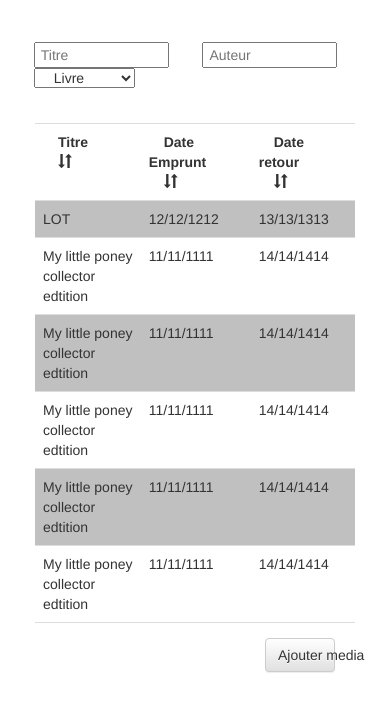
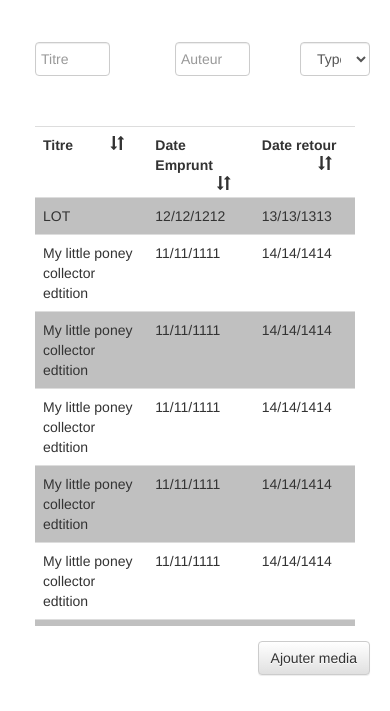
Before and after one commit to nicosor/mediatic, a plain HTML site: page ui/maquette/mediaSearch.html in a window 390 px wide. Shown: the part 133-844 px from the top of the page. Drawn offline with nearby package versions, Linux system fonts and the light colour scheme.

Commit message:
fin responsive

```diff
--- a/ui/maquette/mediaSearch.html
+++ b/ui/maquette/mediaSearch.html
@@ -21,6 +21,50 @@
 
 	input.noPaddingLeft {
 		padding-left : 5px;
+	}
+
+	.row {
+		margin-right: 0px;
+		margin-left: 0px;
+	}
+
+	div.onVireLePadding {
+		    position: relative;
+		    min-height: 1px;
+		    padding-right: 0px;
+		    padding-left: 0px;
+	}
+
+	#readOnly.moins,
+	#modifyMedia:not(.moins)
+	{
+		display : none;
+	}
+
+	input.padding
+	{
+		padding-left : 5px ;
+	}
+
+	.div
+	{
+		height: 500px;
+		overflow-y:auto;
+	}
+
+	table
+	{
+		height:100%;
+	}
+
+	tr:nth-child(even)
+	{
+		background-color: silver;
+	}
+
+	div#noPadding
+	{
+		padding-right : 0;
 	}
 
 	</style>
@@ -48,23 +92,34 @@
 		<h1 class="col-xs-12"><div class="text-center">Recherche Media</div></h1>
 	</div>
 	<br>
-	<div class="form-group row noPaddingLeft" id="chieur">
-		<input type="text" name="Titre" placeholder="Titre" class="col-sm-2 col-sm-offset-2 col-xs-4 col-xs-offset-1 noPaddingLeft">
-		<input type="text" name="Auteur" placeholder="Auteur" class="col-sm-2 col-sm-offset-1 col-md-3 col-sm-offset-1 col-xs-4 col-xs-offset-1 noPaddingLeft">
-		<select name="Type" class="col-sm-2 col-sm-offset-1 col-xs-3 col-xs-offset-1 col-md-1 col-md-offset-1">
-			<option value="Livre">Livre</option>
-			<option value="CD">CD</option>
-			<option value="DVD">DVD</option>
-		</select>
-	</div>
+	<form class="form-horizontal">
+		<div class="form-group">
+			<div class="col-xs-3 col-xs-offset-1 col-sm-3 col-sm-offset-2">
+				<input type="text" class="form-control padding" placeholder="Titre">
+			</div>
+			<div class="col-xs-3 col-xs-offset-1 col-sm-2 col-sm-offset-1">
+				<input type="text" class="form-control padding" placeholder="Auteur">
+			</div>
+			<div class="col-xs-2 col-xs-offset-1 col-sm-1 onVireLePadding">
+			  <select class="form-control">
+			  	<option selected disabled>Type</option>
+			    <option>Livre</option>
+			    <option>CD</option>
+			    <option>DVD</option>
+			  </select>
+			</div>
+		</div>
+		<div class="form-group">
+		</div>
+	</form>
 	<br>
 	<div class="form-group row">
 		<div class="col-xs-10 col-xs-offset-1 col-sm-8 col-sm-offset-2 div">
 			<table class="table">
 				<tbody><tr>
-					<th><span class="col-sm-10">Titre</span> <span id="spanTriTitre" class="glyphicon glyphicon-sort col-sm-1"></span></th>
-					<th><span class="col-sm-10">Date Emprunt</span> <span id="spanTriDateEmprunt" class="glyphicon glyphicon-sort col-sm-1"></span></th>
-					<th><span class="col-sm-10">Date retour</span> <span id="spanTriDateRetour" class="glyphicon glyphicon-sort col-sm-1"></span></th>
+					<th><span class="text-left">Titre</span> <i id="spanTriTitre" class="glyphicon glyphicon-sort col-sm-1 pull-right"></i></th>
+					<th><span class="text-left">Date Emprunt</span> <i id="spanTriDateEmprunt" class="glyphicon glyphicon-sort col-sm-1 pull-right"></i></th>
+					<th><span class="text-left">Date retour</span> <i id="spanTriDateRetour" class="glyphicon glyphicon-sort col-sm-1 pull-right"></i></th>
 				</tr>
 				<tr>
 					<td>LOT</td>
@@ -289,8 +344,10 @@
 			</tbody></table>
 		</div>
 	</div>
-	<div class="form-group row">
-		<button type="button" class="col-xs-2 col-xs-offset-8 col-sm-2 col-sm-offset-8 btn btn-default" data-toggle="modal" data-target="#myModal">Ajouter media</button>
+	<div class="row">
+		<div class="col-xs-1 col-xs-offset-10 col-sm-offset-9 onVireLePadding">
+			<button type="button" class="btn btn-default" style="float:right" data-toggle="modal" data-target="#myModal">Ajouter media</button>
+		</div>
 	</div>
 
 	<!-- Modal -->
```
